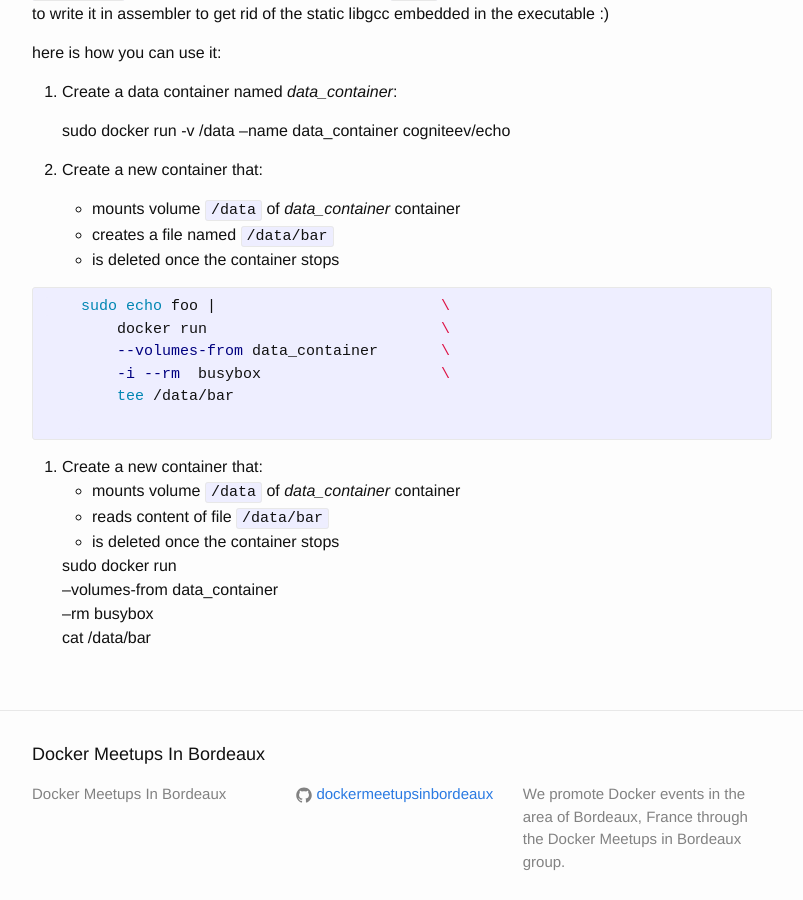
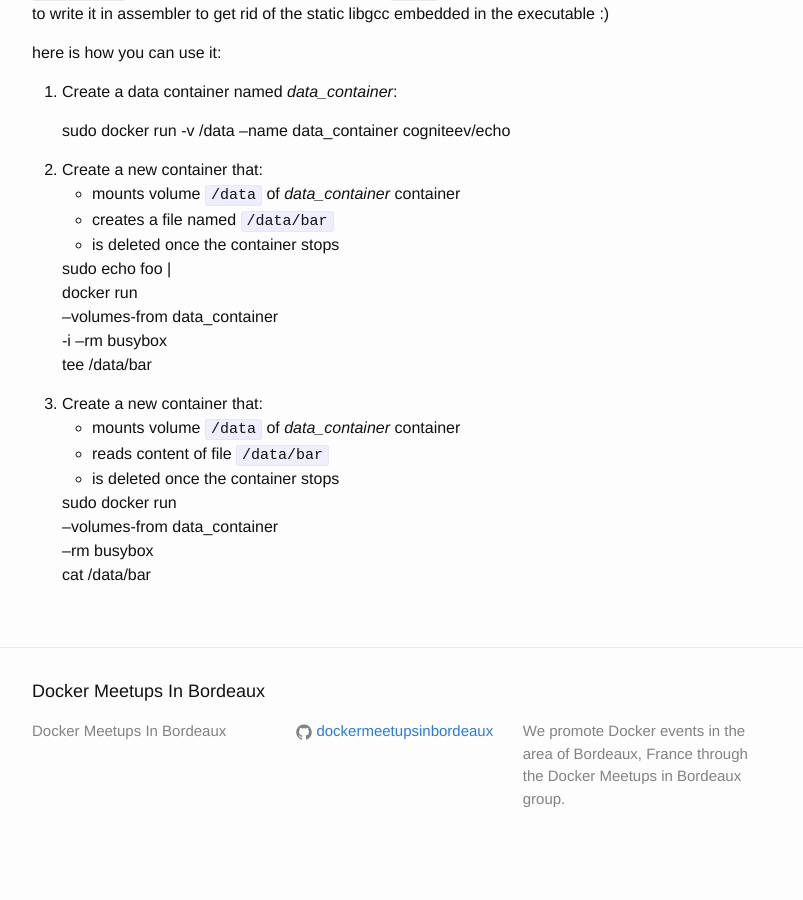
Before and after one commit to dockermeetupsinbordeaux/dockermeetupsinbordeaux.github.io, a Jekyll site: the page built from _posts/2015-03-01-minimalistic-docker-data-container.md, in a window 1280 px wide and 900 px high, scrolled down 1019 px. Shown: the whole window, without its empty margins (238-1041 px from the left). Built offline with Jekyll 4.4.1, drawn with Linux system fonts in a browser that asks for light colours; after the commit the page ends 1889 px from its top, so only the background shows below that.

Commit message:
fix sh commands format

```diff
--- a/_posts/2015-03-01-minimalistic-docker-data-container.md
+++ b/_posts/2015-03-01-minimalistic-docker-data-container.md
@@ -37,13 +37,11 @@ here is how you can use it:
     * creates a file named `/data/bar`
     * is deleted once the container stops
 
-    {% highlight sh %}
     sudo echo foo |                         \
-        docker run                          \
-        --volumes-from data_container       \
-        -i --rm  busybox                    \
-        tee /data/bar
-    {% endhighlight %}
+    docker run                          \
+    --volumes-from data_container       \
+    -i --rm  busybox                    \
+    tee /data/bar
 
 3. Create a new container that:
     * mounts volume `/data` of *data_container* container
```
